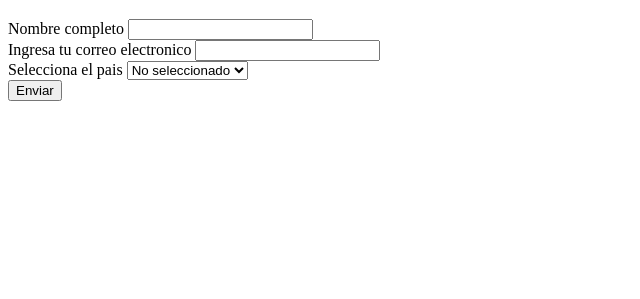
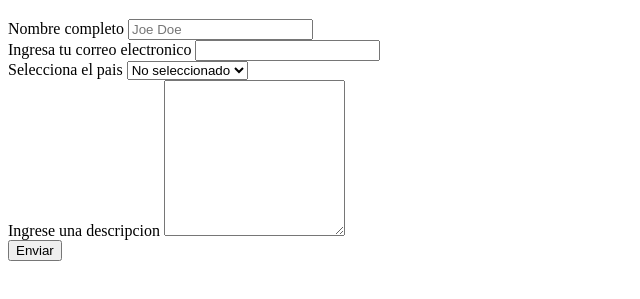
Before and after one commit to rodrigodekah19-jpg/clase-4, a plain HTML site: page registro.html in a window 1280 px wide. Shown: the part 61-360 px from the top of the page, without its empty margins (0-640 px from the left). Drawn offline with Linux system fonts and the light colour scheme.

Commit message:
registro

```diff
--- a/registro.html
+++ b/registro.html
@@ -14,7 +14,7 @@
     <div>
     <!--  Label se usa para describir que debe ingresarse en en un campo -->
     <label for="fullname">Nombre completo</label>
-    <input type="text" id="fullname">
+    <input type="text" id="fullname" placeholder="Joe Doe">
     </div>
     <div>
         <label for="email">Ingresa tu correo electronico</label>
@@ -33,6 +33,10 @@
         </select>
 
     </div>
+    <div>
+        <label for="descripcion">Ingrese una descripcion</label>
+        <textarea id="descripcion" rows="10" cols="20"></textarea>
+    </div>
    <button type="submit" aria-setsize="40px">Enviar</button>
      </form>
 </body>
```
